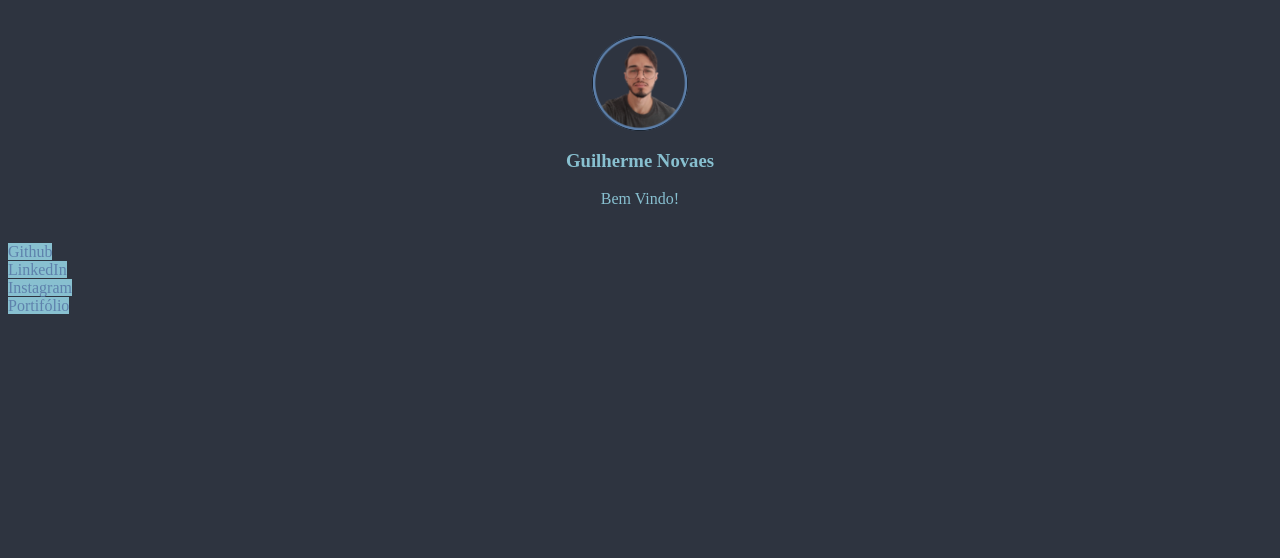
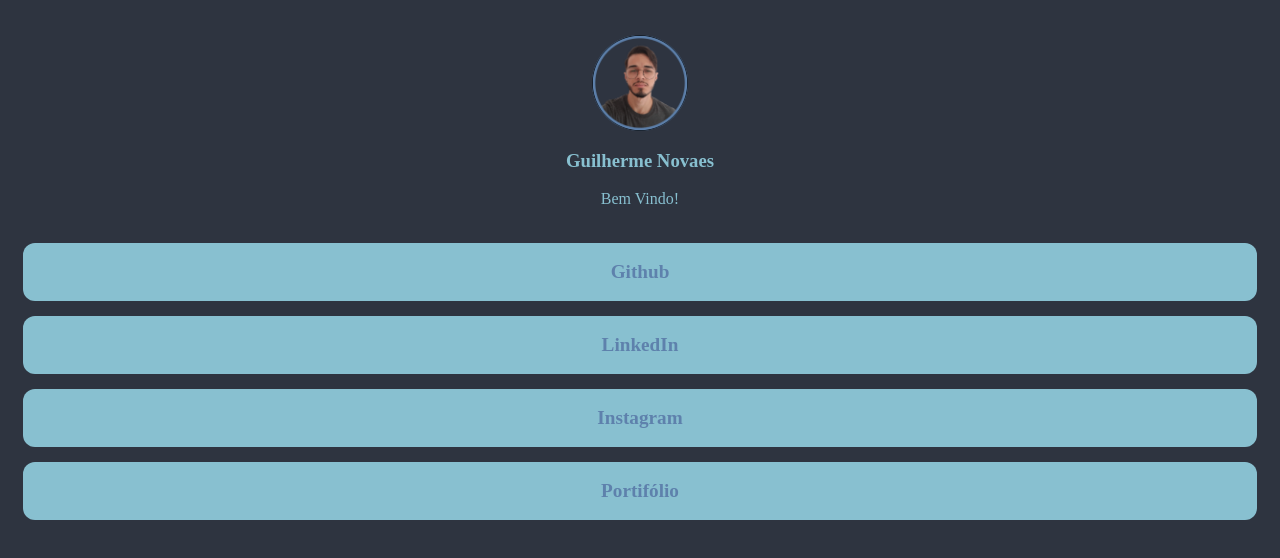
Before and after one commit to Guilherme-RNovaes/link-tree, a React (Vite) app: page / in a window 1280 px wide. Shown: the top 558 px of the page. Built offline with nearby package versions, Linux system fonts and the light colour scheme.

Commit message:
Adicionando mais estilos aos botoes

```diff
--- a/src/components/RedesSociais/styles.css
+++ b/src/components/RedesSociais/styles.css
@@ -2,4 +2,14 @@
     text-decoration: none;
     color: var(--second-color);
     background-color: var(--third-color);
+    display: flex;
+    justify-content: center;
+    text-align: center;
+    border-radius: 12px;
+    font-weight: 600;
+    font-size: 1.2em;
+    padding: 18px;
+    position: relative;
+    margin: 15px;
+    transition: 0.3s ease-in;
 }
```
